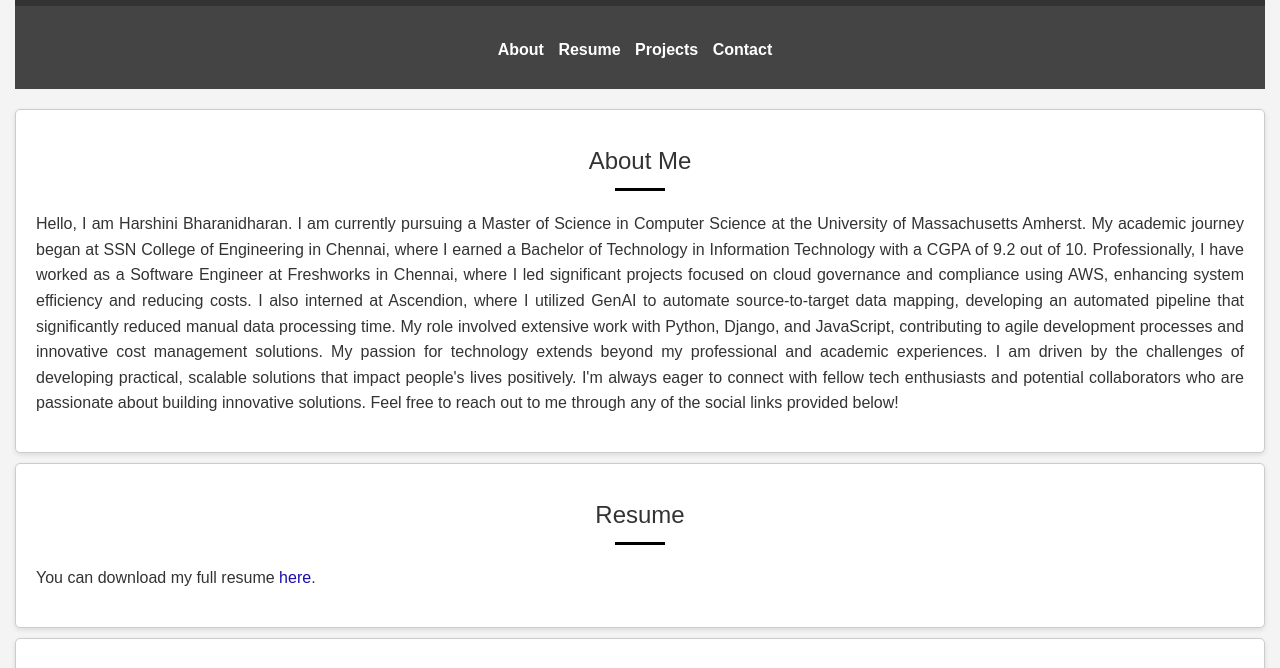
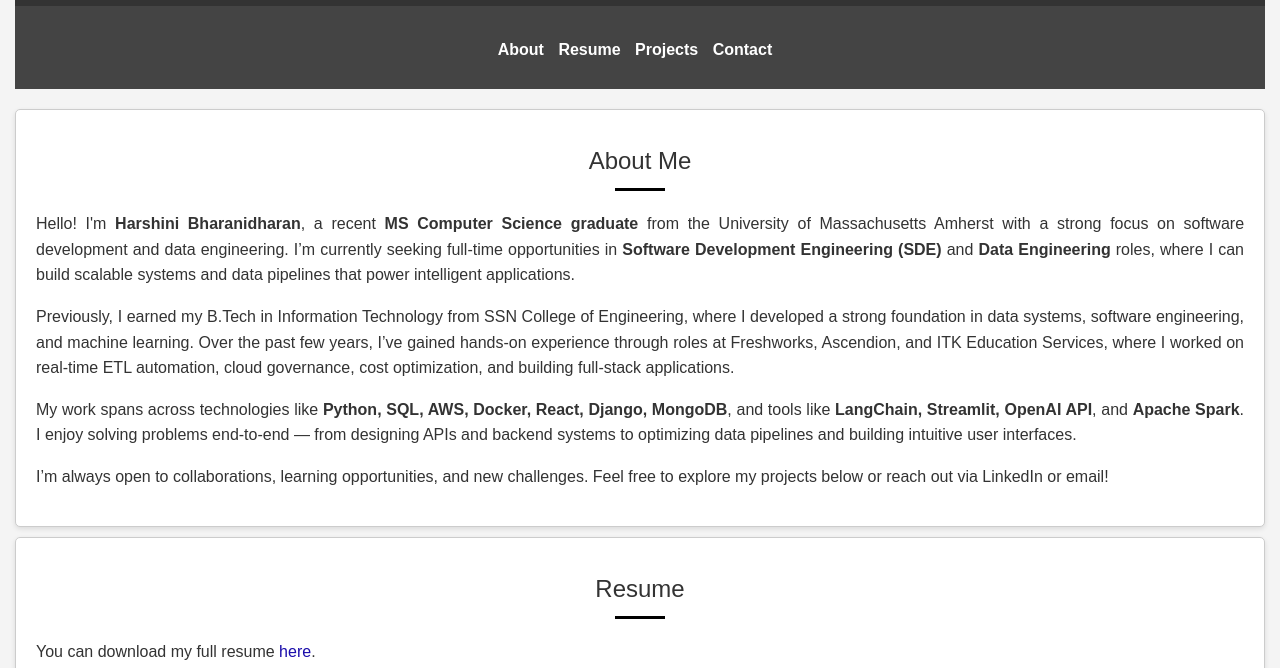
Before and after one commit to harshinibharani/harshinibharani.github.io, a plain HTML site: page index.html in a window 1280 px wide. Shown: the part 100-768 px from the top of the page. Drawn offline with Linux system fonts and the light colour scheme.

Commit message:
Update index.html

```diff
--- a/index.html
+++ b/index.html
@@ -23,23 +23,15 @@
     </nav>
 
     <section id="about">
-        <h2>About Me</h2>
-        <p>Hello, I am Harshini Bharanidharan. I am currently pursuing a Master of Science in Computer Science at the
-            University of Massachusetts Amherst.
-            My academic journey began at SSN College of Engineering in Chennai, where I earned a Bachelor of Technology
-            in Information Technology with a CGPA of 9.2 out of 10. Professionally, I have worked as a Software Engineer
-            at Freshworks in Chennai, where I led significant projects focused on cloud governance and compliance using
-            AWS, enhancing system efficiency and reducing costs. I also interned at Ascendion, where I utilized GenAI to
-            automate source-to-target data mapping, developing an automated pipeline that significantly reduced manual
-            data processing time.
-            My role involved extensive work with Python, Django, and JavaScript, contributing to agile development
-            processes and innovative cost management solutions. My passion for technology extends beyond my professional
-            and academic experiences. I am driven by the challenges of developing practical, scalable solutions that
-            impact people's lives positively.
-            I'm always eager to connect with fellow tech enthusiasts and potential collaborators who are passionate
-            about building innovative solutions. Feel free to reach out to me through any of the social links provided
-            below!</p>
-    </section>
+    <h2>About Me</h2>
+    <p>Hello! I'm <strong>Harshini Bharanidharan</strong>, a recent <strong>MS Computer Science graduate</strong> from the University of Massachusetts Amherst with a strong focus on software development and data engineering. I’m currently seeking full-time opportunities in <strong>Software Development Engineering (SDE)</strong> and <strong>Data Engineering</strong> roles, where I can build scalable systems and data pipelines that power intelligent applications.</p>
+
+    <p>Previously, I earned my B.Tech in Information Technology from SSN College of Engineering, where I developed a strong foundation in data systems, software engineering, and machine learning. Over the past few years, I’ve gained hands-on experience through roles at Freshworks, Ascendion, and ITK Education Services, where I worked on real-time ETL automation, cloud governance, cost optimization, and building full-stack applications.</p>
+
+    <p>My work spans across technologies like <strong>Python, SQL, AWS, Docker, React, Django, MongoDB</strong>, and tools like <strong>LangChain, Streamlit, OpenAI API</strong>, and <strong>Apache Spark</strong>. I enjoy solving problems end-to-end — from designing APIs and backend systems to optimizing data pipelines and building intuitive user interfaces.</p>
+
+    <p>I’m always open to collaborations, learning opportunities, and new challenges. Feel free to explore my projects below or reach out via LinkedIn or email!</p>
+</section>
 
 
     <section id="resume">
@@ -119,6 +111,13 @@
         <h2>Projects</h2>
         <div class="project-container">
             <div class="project-card">
+                <h3>Distributed Stock Trading Platform</h3>
+                <p>Engineered a microservices-based stock trading system using Python, gRPC, and REST APIs. Features include in-memory LRU caching, replicated order services with leader election and log-based synchronization, and fault-tolerant design capable of handling replica crashes.</p>
+                <p>Deployed and tested on AWS EC2 with real-time client simulations to validate performance and reliability under distributed loads.</p>
+                <a href="https://github.com/harshinibharani/Stock-Trading-Platform-.git">View on GitHub</a>
+            </div>
+
+            <div class="project-card">
                 <h3>Code Summarization and Evaluation</h3>
                 <p>Developed a system for code summarization and evaluation using GPT-3.5 Turbo to generate
                     understandable summaries of source code. It features user authentication, code summarization, and
@@ -158,13 +157,7 @@
                     include adding, editing, and deleting tasks, with a simple and user-friendly interface.</p>
                 <a href="https://github.com/harshinibharani/todo_manager">View on GitHub</a>
             </div>
-            <div class="project-card">
-                <h3>Patient Care Program</h3>
-                <p>Developed a C program designed to improve emergency department efficiency by segregating patients
-                    based on symptoms. This system categorizes patients as stable or unstable, facilitating appropriate
-                    and timely medical responses.</p>
-                <a href="https://github.com/harshinibharani/PatientCare">View on GitHub</a>
-            </div>
+
             <div class="project-card">
                 <h3>WeatherWiz</h3>
                 <p>Developed a Python application using the OpenWeatherMap API to provide real-time weather updates.
```
